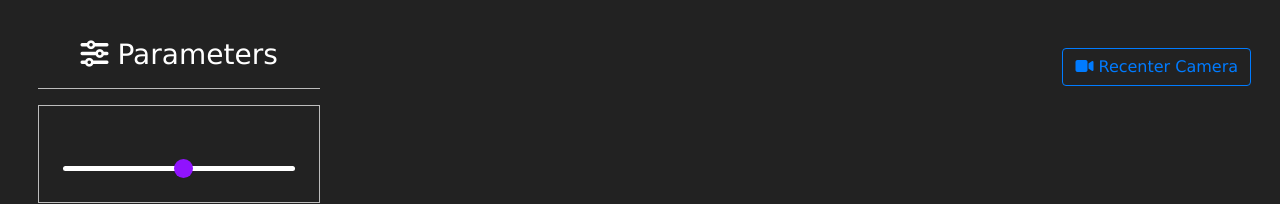
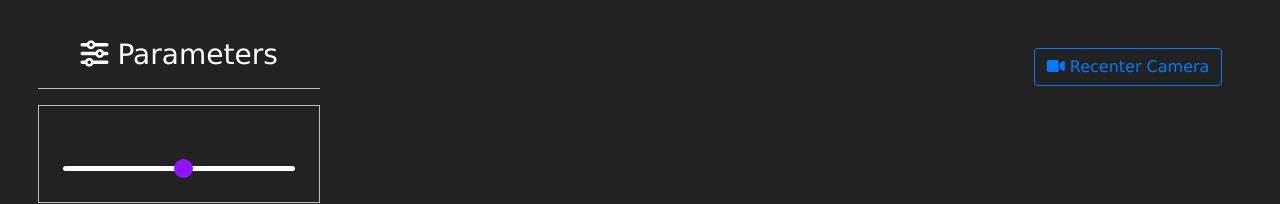
Before and after one commit to Nadix92/shapeshop-prod, a plain HTML site: page index.html in a window 1280 px wide. Shown: the top 204 px of the page. Drawn offline with nearby package versions, Linux system fonts and the light colour scheme; some packages are replaced by stand-ins of ours; a script that the page names is missing.

Commit message:
fix reset button positions

```diff
--- a/test3.css
+++ b/test3.css
@@ -58,7 +58,7 @@ hr {
 
 #reset {
   position: absolute;
-  left: 83%;
+  right: 4.5%;
   top: 6%;
   z-index: 2;
   /* margin: 7% 0 7%; */
@@ -77,9 +77,9 @@ hr {
   text-align: center;
 }
 
-#reset {
+/* #reset {
   margin-bottom: 7%;
-}
+} */
 
 #sdv-container {
   position: absolute;
```
